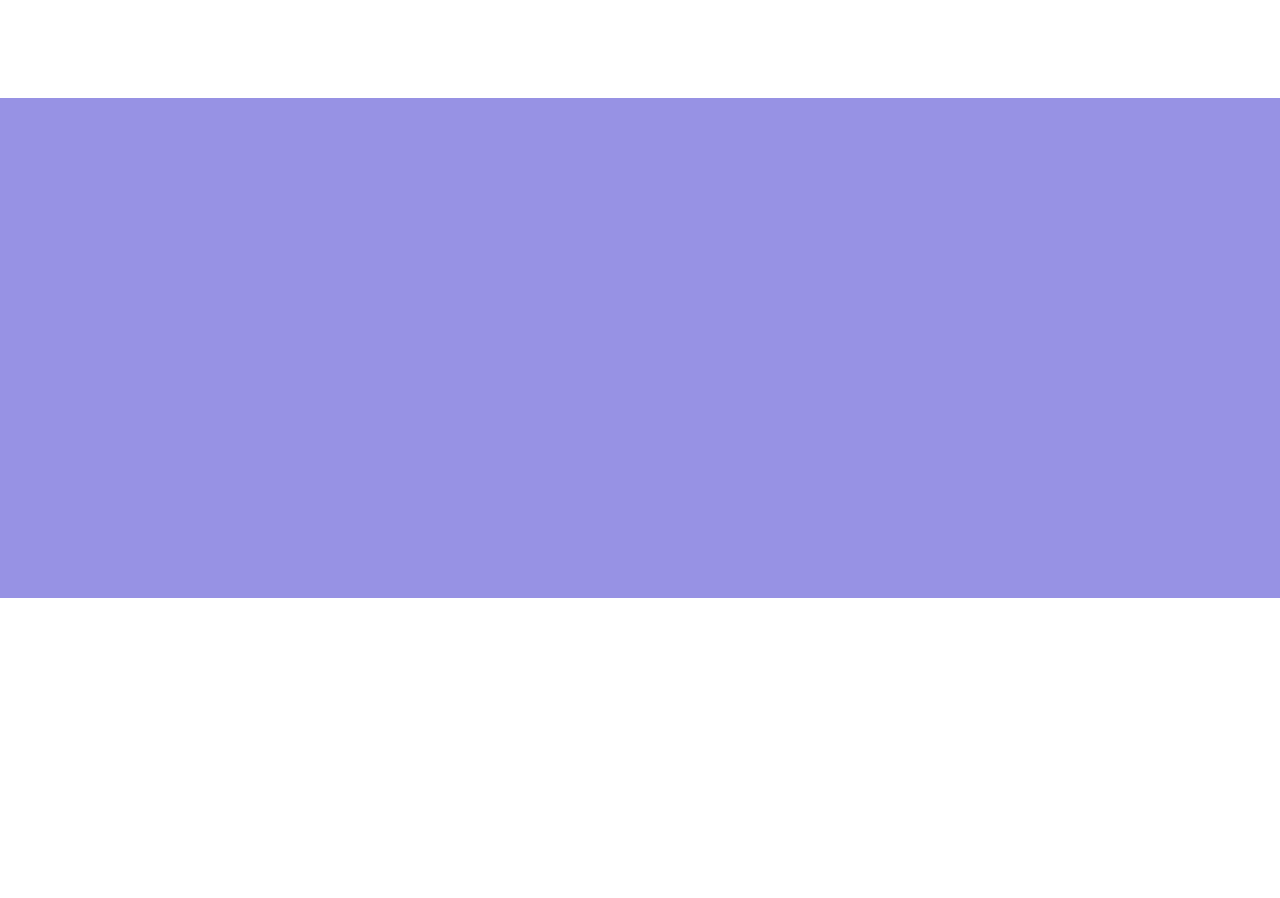
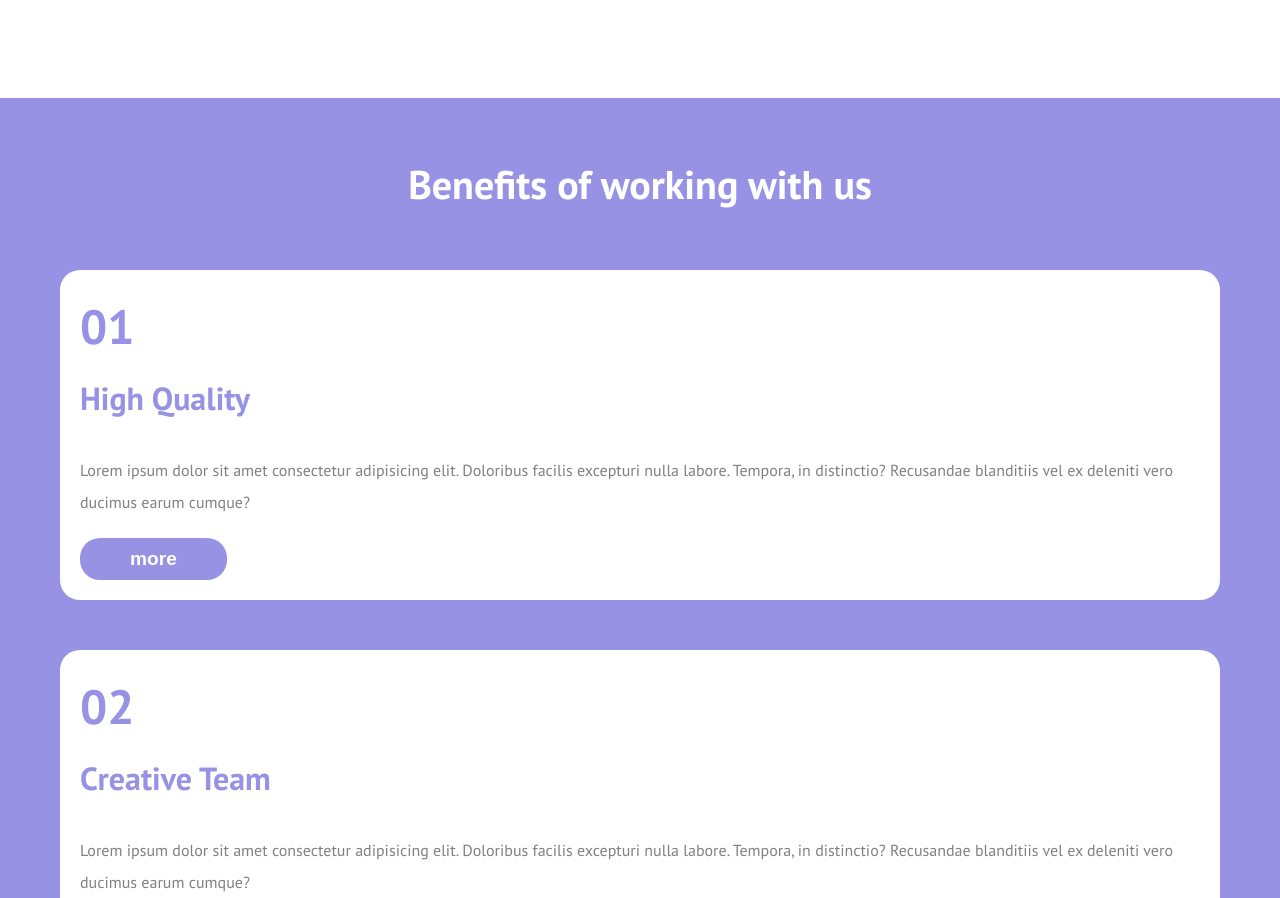
Before and after one commit to Pacciatore/htmlcss-responsive-layout, a plain HTML site: page index.html in a window 1280 px wide. Shown: the part 3349-4247 px from the top of the page. Drawn offline with Linux system fonts and the light colour scheme.

Commit message:
Sezione Benefits per mobile

```diff
--- a/css/style.css
+++ b/css/style.css
@@ -195,7 +195,7 @@ img {
 }
 
 .card>*,
-.card>div>*:not(#testimonials .card>div>*) {
+.card>div>*:not(#testimonials .card>div>*, .button-container>button) {
     padding-top: 20px;
 }
 
@@ -383,6 +383,50 @@ section:nth-of-type(even) {
 
 /*#endregion Testimonials  */
 
+/*#region Benefits  */
+
+#benefits {
+    padding-bottom: 100px;
+}
+
+#benefits h2 {
+    text-align: center;
+    color: white;
+    font-size: 2.5rem;
+    padding: 70px 0;
+}
+
+#benefits .col {
+    row-gap: 50px;
+}
+
+#benefits .card {
+    text-align: left;
+}
+
+#benefits .card-number {
+    font-size: 3rem;
+    color: var(--even-section-bg-color);
+    font-weight: bold;
+    padding: 20px 0;
+}
+
+#benefits h3 {
+    color: var(--even-section-bg-color);
+    font-size: 2rem;
+    padding: 20px 0;
+}
+
+#benefits button {
+    background-color: var(--even-section-bg-color);
+    color: white;
+    font-weight: bold;
+    font-size: 1.2rem;
+    padding: 10px 50px;
+}
+
+/*#endregion Benefits  */
+
 /*#endregion Main  */
 
 footer {
--- a/index.html
+++ b/index.html
@@ -221,8 +221,67 @@
             </div>
         </section>
 
-        <section>
+        <section id="benefits">
             <div class="container w-100">
+                <h2>Benefits of working with us</h2>
+
+                <div class="col">
+
+                    <div class="card">
+                        <div class="card-number">01</div>
+                        <h3>High Quality</h3>
+                        <div class="caption">Lorem ipsum dolor sit amet consectetur adipisicing elit. Doloribus facilis
+                            excepturi nulla labore. Tempora, in distinctio? Recusandae blanditiis vel ex deleniti vero
+                            ducimus earum cumque?</div>
+                        <div class="button-container"><button>more</button></div>
+                    </div>
+
+                    <div class="card">
+                        <div class="card-number">02</div>
+                        <h3>Creative Team</h3>
+                        <div class="caption">Lorem ipsum dolor sit amet consectetur adipisicing elit. Doloribus facilis
+                            excepturi nulla labore. Tempora, in distinctio? Recusandae blanditiis vel ex deleniti vero
+                            ducimus earum cumque?</div>
+                        <div class="button-container"><button>more</button></div>
+                    </div>
+
+                    <div class="card">
+                        <div class="card-number">03</div>
+                        <h3>Amazing Results</h3>
+                        <div class="caption">Lorem ipsum dolor sit amet consectetur adipisicing elit. Doloribus facilis
+                            excepturi nulla labore. Tempora, in distinctio? Recusandae blanditiis vel ex deleniti vero
+                            ducimus earum cumque?</div>
+                        <div class="button-container"><button>more</button></div>
+                    </div>
+
+                    <div class="card">
+                        <div class="card-number">04</div>
+                        <h3>Best Pricing</h3>
+                        <div class="caption">Lorem ipsum dolor sit amet consectetur adipisicing elit. Doloribus facilis
+                            excepturi nulla labore. Tempora, in distinctio? Recusandae blanditiis vel ex deleniti vero
+                            ducimus earum cumque?</div>
+                        <div class="button-container"><button>more</button></div>
+                    </div>
+
+                    <div class="card">
+                        <div class="card-number">05</div>
+                        <h3>Innovations</h3>
+                        <div class="caption">Lorem ipsum dolor sit amet consectetur adipisicing elit. Doloribus facilis
+                            excepturi nulla labore. Tempora, in distinctio? Recusandae blanditiis vel ex deleniti vero
+                            ducimus earum cumque?</div>
+                        <div class="button-container"><button>more</button></div>
+                    </div>
+
+                    <div class="card">
+                        <div class="card-number">06</div>
+                        <h3>24/7 Support</h3>
+                        <div class="caption">Lorem ipsum dolor sit amet consectetur adipisicing elit. Doloribus facilis
+                            excepturi nulla labore. Tempora, in distinctio? Recusandae blanditiis vel ex deleniti vero
+                            ducimus earum cumque?</div>
+                        <div class="button-container"><button>more</button></div>
+                    </div>
+
+                </div>
 
             </div>
         </section>
```
